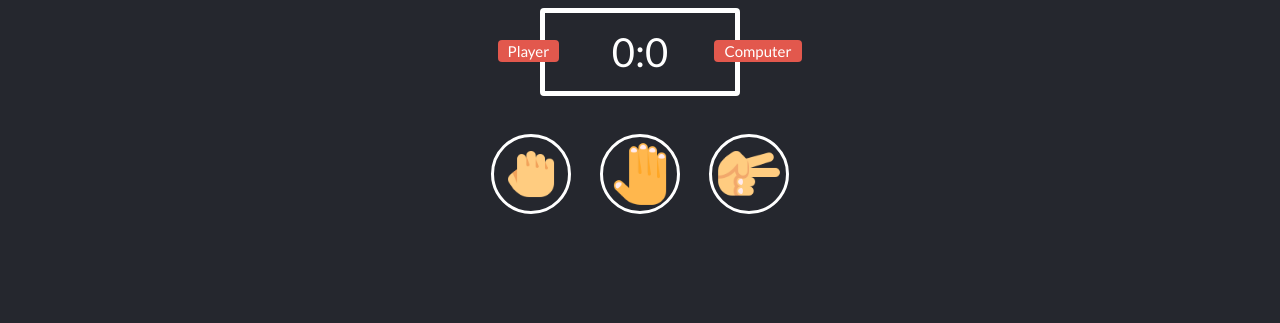
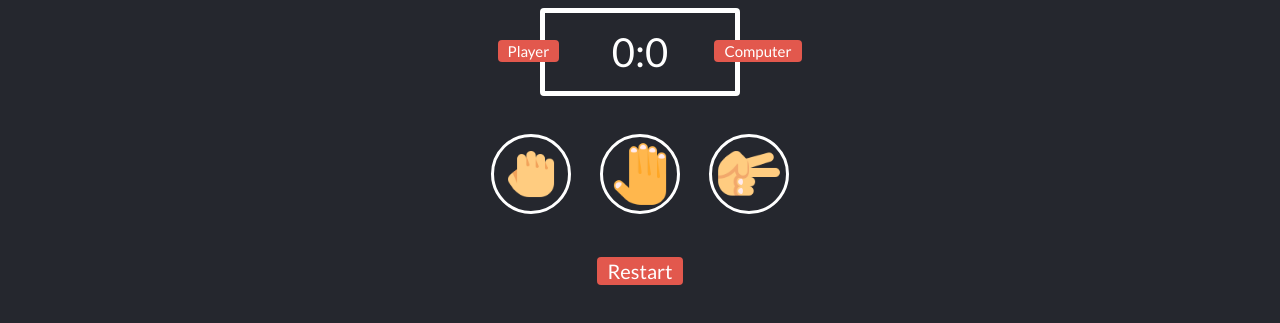
Before and after one commit to magnojunior07/Rock-Paper-Scissor-Game, a plain HTML site: page index.html in a window 1280 px wide. Shown: the part 71-394 px from the top of the page. Drawn offline with Linux system fonts and the light colour scheme.

Commit message:
added restart button

```diff
--- a/assets/css/style.css
+++ b/assets/css/style.css
@@ -92,3 +92,23 @@ header {
 .draw img{
     border: solid 3px #696969;
 }
+
+.restart-btn{
+    margin: 20px auto;
+    width: 200px;
+    text-align: center;
+}
+
+#restart {
+    margin-top: 10%;
+    font-size: 20px;
+    background-color: #e2584d;
+    color: #FFFFFF;
+    padding: 2px 10px;
+    border-radius: 4px;
+    border: none;
+}
+
+#restart:hover {
+    cursor: pointer;
+}
--- a/assets/script/app.js
+++ b/assets/script/app.js
@@ -3,10 +3,10 @@ const paper = document.getElementById('p')
 const scissor = document.getElementById('s')
 const playerScore = document.getElementById('p-score')
 const compScore = document.getElementById('c-score')
+const result = document.getElementById('result')
+const restartBtn = document.getElementById('restart')
 let playerScoreValue = 0
 let compScoreValue = 0
-const result = document.getElementById('result')
-
 
 function getCompChoice() {
     let choices = ['r', 'p', 's']
@@ -114,3 +114,11 @@ paper.addEventListener('click', ()=> {
 scissor.addEventListener('click', ()=> {
    game('s')
 })
+
+restartBtn.addEventListener('click', () => {
+    compScoreValue = 0
+    playerScoreValue = 0
+    compScore.innerHTML = 0
+    playerScore.innerHTML = 0
+    result.innerHTML = ''
+})
--- a/index.html
+++ b/index.html
@@ -32,6 +32,9 @@
             <span class="choice" id="p"><img class="img" src="./assets/imgs/paper.png" alt="papel"></span>
             <span class="choice" id="s"><img class="img" src="./assets/imgs/scissor.png" alt="tesoura"></span>
         </div>
+        <div class="restart-btn">
+        <button id="restart">Restart</button>
+        </div>
     </section>
     <script src="./assets/script/app.js"></script>
 </body>
```
